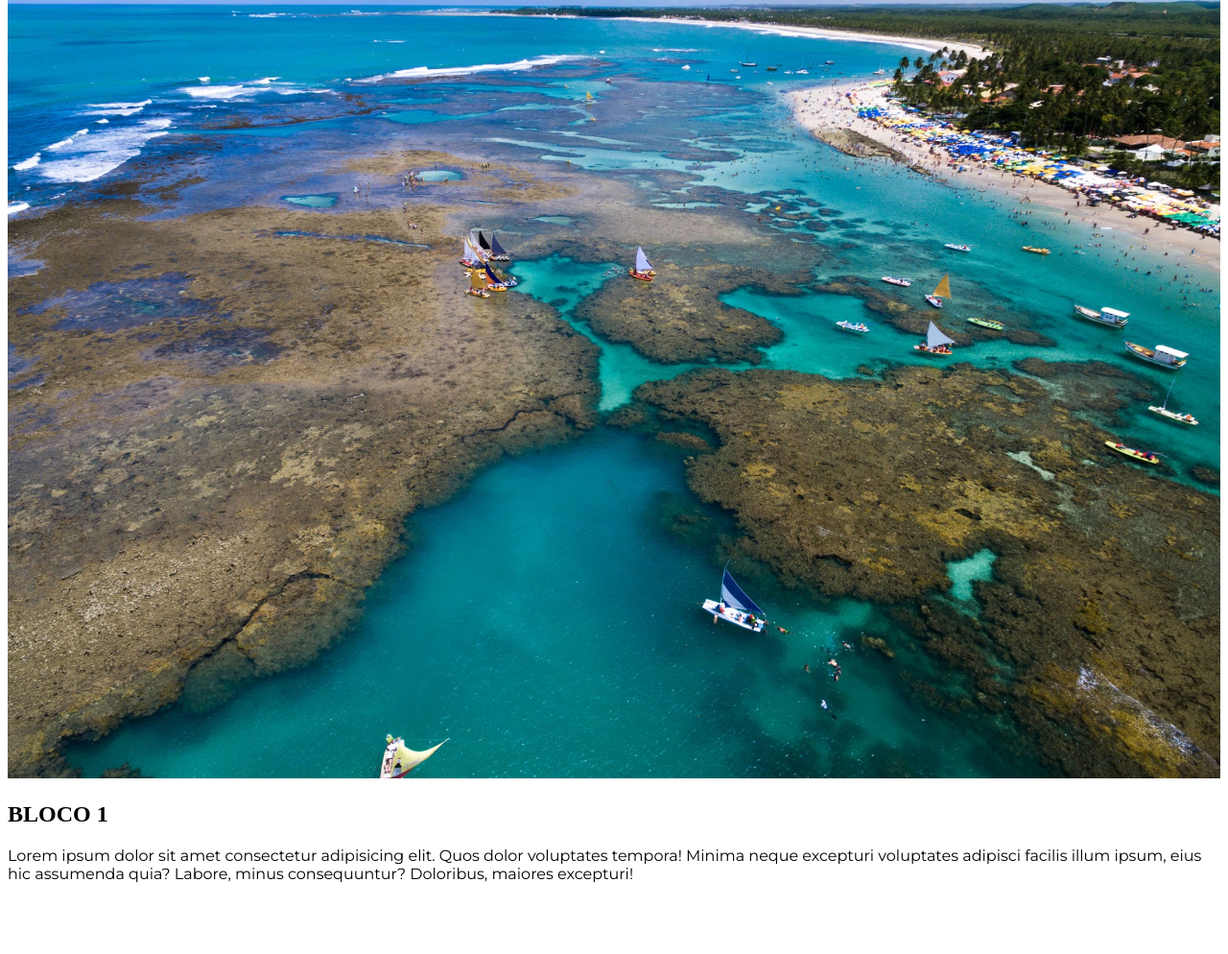
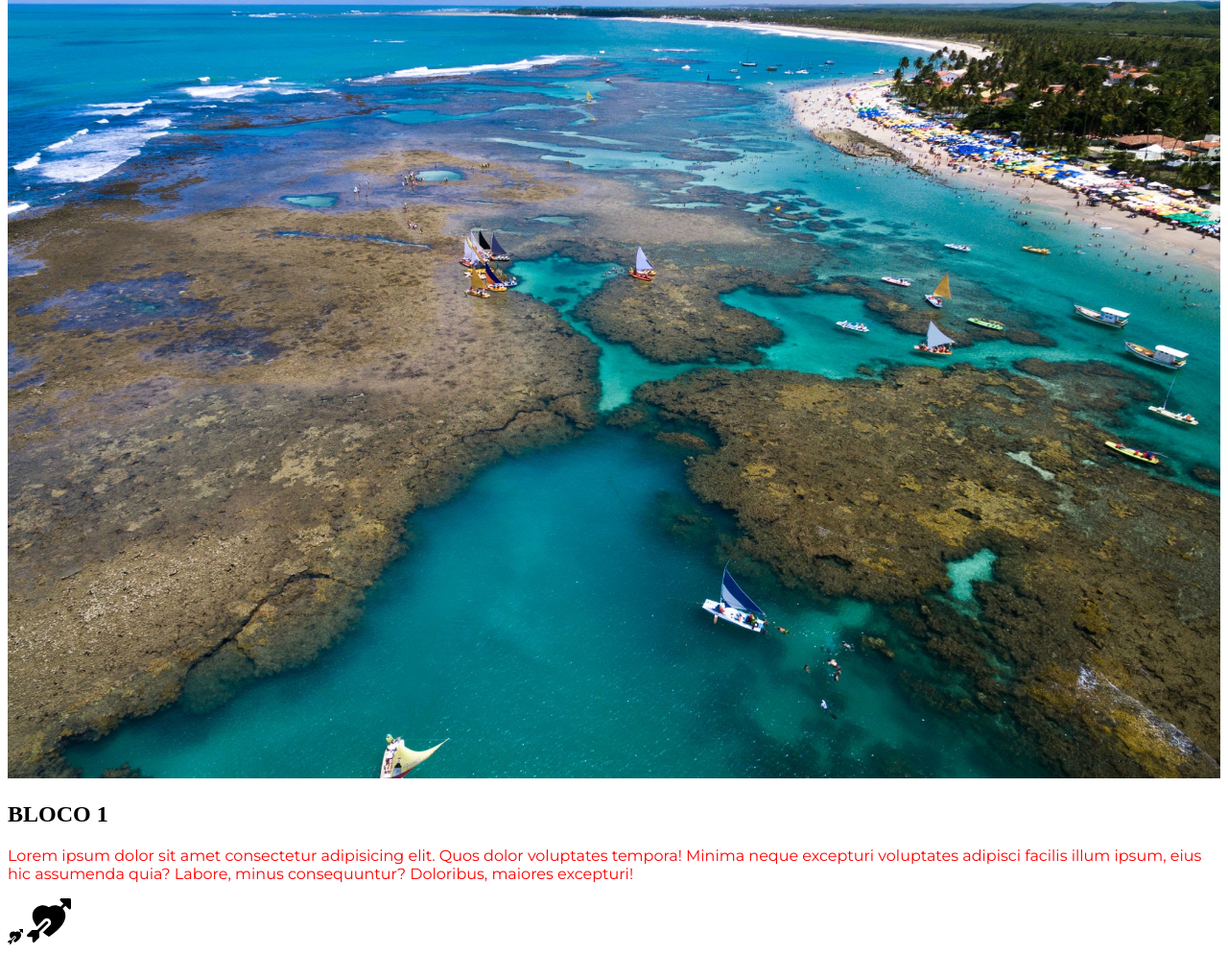
Before and after one commit to marcelodev85/DH-aula13-checkpoint, a plain HTML site: page index.html in a window 1280 px wide. Shown: the part 248-1242 px from the top of the page at 96% size. Before the commit the page ends 1184 px from the top, so only its background shows below. Drawn offline with nearby package versions, Linux system fonts and the light colour scheme; a web font is replaced by a local one.

Commit message:
v2 CHeck point

```diff
--- a/css/style.css
+++ b/css/style.css
@@ -1,3 +1,14 @@
+:root {
+     --color-primary: blue;
+     --color-secondary: gold;
+     --text-primary: black;
+     --text-secondary: white;
+     --text-paragrafo: red;
+     --bg-header: purple;
+}
+
+
 .bloco1 p {
     font-family: "Montserrat";
+    color: var(--text-paragrafo);
 }
--- a/index.html
+++ b/index.html
@@ -54,6 +54,14 @@
 
         </div>
     </section>
+    <footer>
+        <div>
+            <i class="bi bi-arrow-through-heart-fill"></i>
+            <svg xmlns="http://www.w3.org/2000/svg" width="46" height="46" fill="currentColor" class="bi bi-arrow-through-heart-fill" viewBox="0 0 16 16">
+                <path fill-rule="evenodd" d="M2.854 15.854A.5.5 0 0 1 2 15.5V14H.5a.5.5 0 0 1-.354-.854l1.5-1.5A.5.5 0 0 1 2 11.5h1.793l3.103-3.104a.5.5 0 1 1 .708.708L4.5 12.207V14a.5.5 0 0 1-.146.354l-1.5 1.5ZM16 3.5a.5.5 0 0 1-.854.354L14 2.707l-1.006 1.006c.236.248.44.531.6.845.562 1.096.585 2.517-.213 4.092-.793 1.563-2.395 3.288-5.105 5.08L8 13.912l-.276-.182A23.825 23.825 0 0 1 5.8 12.323L8.31 9.81a1.5 1.5 0 0 0-2.122-2.122L3.657 10.22a8.827 8.827 0 0 1-1.039-1.57c-.798-1.576-.775-2.997-.213-4.093C3.426 2.565 6.18 1.809 8 3.233c1.25-.98 2.944-.928 4.212-.152L13.292 2 12.147.854A.5.5 0 0 1 12.5 0h3a.5.5 0 0 1 .5.5v3Z"/>
+              </svg>
+        </div>
+    </footer>
 
 </body>
 
```
